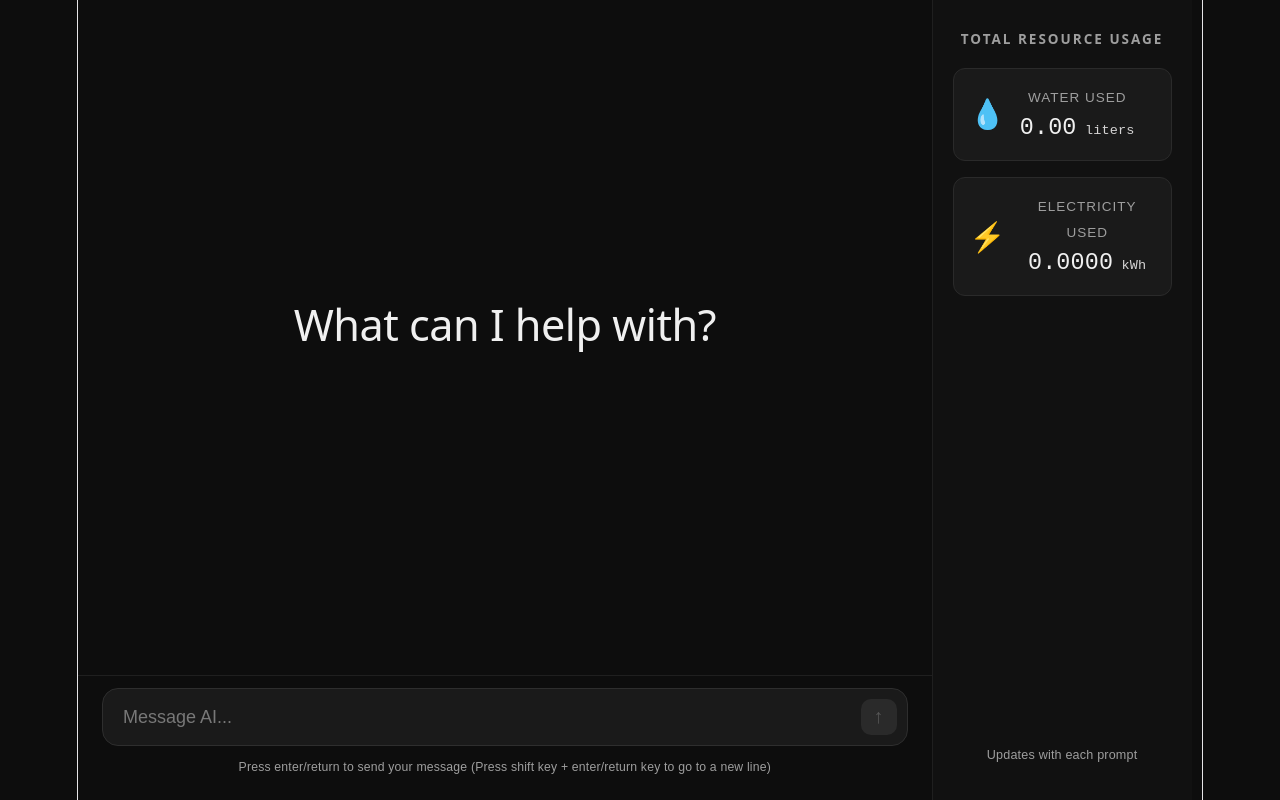
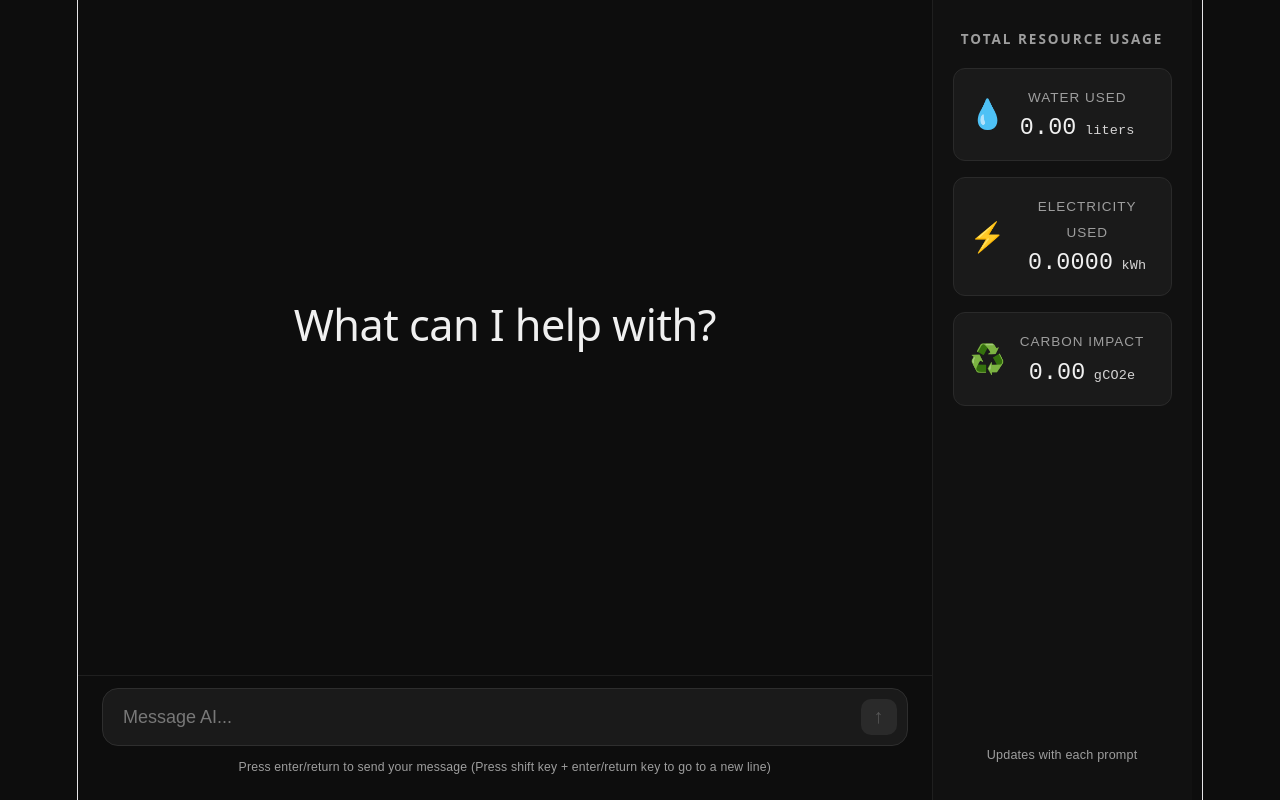
Before and after one commit to DanielABingham/AI-Energy-and-Power-Usage, a React (Vite) app: page / in a window 1280 px wide. Built offline with nearby package versions, Linux system fonts and the light colour scheme.

Commit message:
Added carbon stat card

```diff
--- a/src/App.jsx
+++ b/src/App.jsx
@@ -11,6 +11,7 @@ function App() {
   const energyData = {
     water: { used: 0.0, unit: "liters" },
     electricity: { used: 0.0, unit: "kWh" },
+    carbon: { used: 0.0, unit: "gCO2e"}
   };
 
   // Auto-scroll to bottom whenever messages or typing state changes
@@ -146,6 +147,17 @@ function App() {
           </div>
         </div>
 
+        <div className="stat-card">
+          <div className="stat-icon">♻️</div>
+          <div className="stat-info">
+            <span className="stat-label">Carbon Impact</span>
+            <span className="stat-value">
+              {energyData.electricity.used.toFixed(2)}
+              <span className="stat-unit"> {energyData.carbon.unit}</span>
+            </span>
+          </div>
+        </div>
+
         <p className="sidebar-note">Updates with each prompt</p>
       </aside>
     </div>
```
